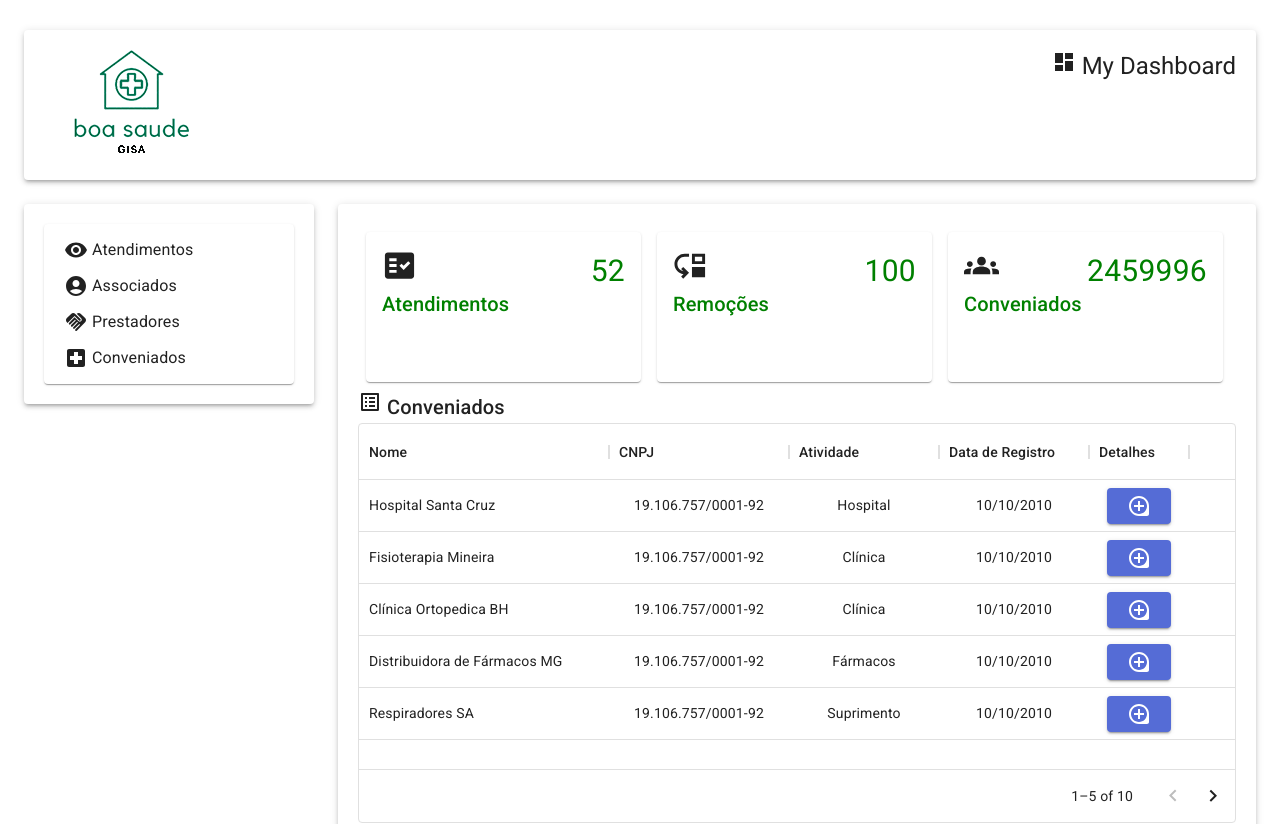
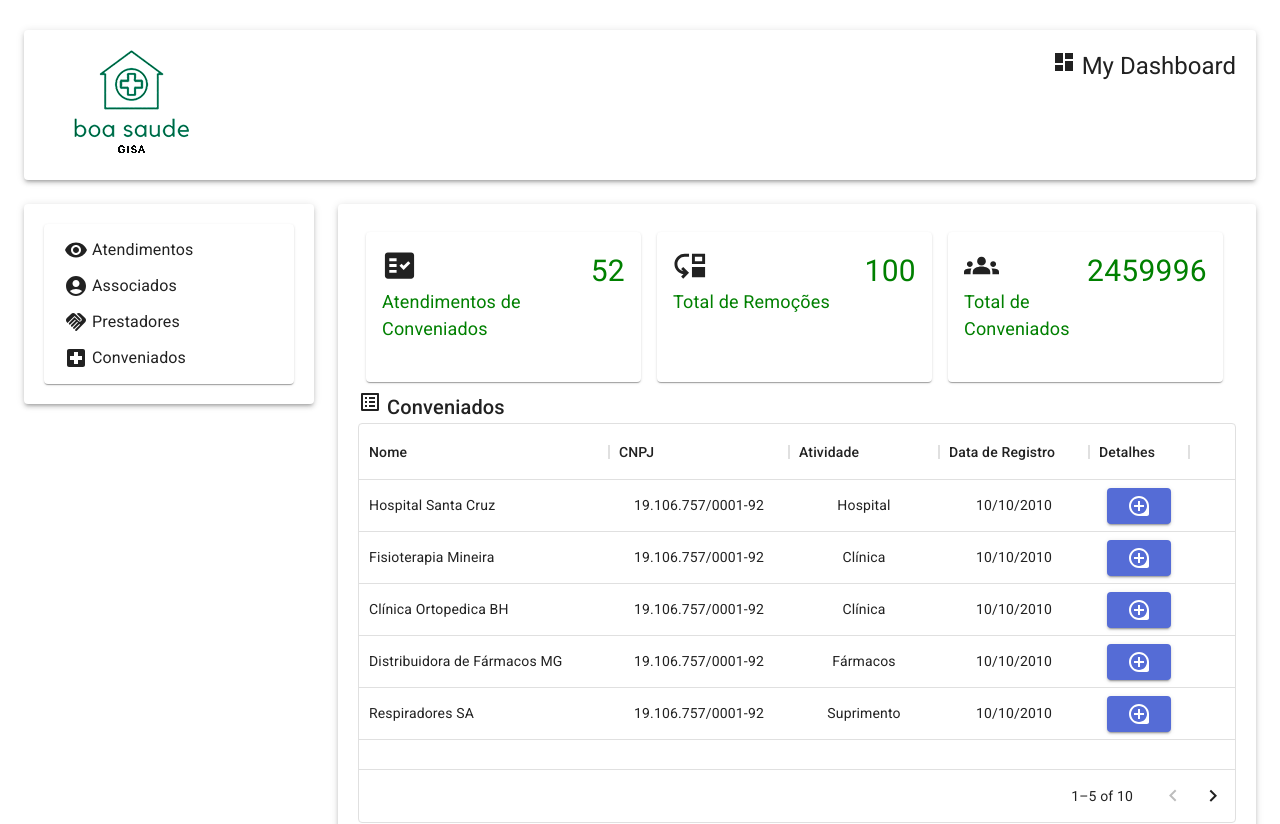
Before and after one commit to andrealoisio/tcc-draft, a React (Create React App) app in the folder apps/gisa-ui/: page /form in a window 1280 px wide. Shown: the top 824 px of the page. Built offline with nearby package versions, Linux system fonts and the light colour scheme.

Commit message:
Ajuste em Cards

```diff
--- a/apps/gisa-ui/src/components/Conveniados/AtendimentosCard.js
+++ b/apps/gisa-ui/src/components/Conveniados/AtendimentosCard.js
@@ -6,14 +6,14 @@ import FactCheckIcon from '@mui/icons-material/FactCheck';
 
 export default function BasicCard() {
   return (
-    <Card sx={{ minWidth: 275,margin: 1, height: 150 }}>
+    <Card sx={{ minWidth: 275,margin: 1, height: 150, maxWidth: 275 }}>
       <CardContent>
         <FactCheckIcon  fontSize="large" />
         <Typography sx={{ mb: 1.5, float: "right", fontSize: 30}} color="green">
           52
         </Typography>
-        <Typography variant="h6" component="div" color="green">
-          Atendimentos
+        <Typography sx={{ mb: 1.5, fontSize: 18}} color="green">
+          Atendimentos de Conveniados
         </Typography>
       </CardContent>
     </Card>
--- a/apps/gisa-ui/src/components/Conveniados/RemocaoCards.js
+++ b/apps/gisa-ui/src/components/Conveniados/RemocaoCards.js
@@ -6,14 +6,14 @@ import MoveDownIcon from '@mui/icons-material/MoveDown';
 
 export default function BasicCard() {
   return (
-    <Card sx={{ minWidth: 275,margin: 1, height: 150 }}>
+    <Card sx={{ minWidth: 275,margin: 1, height: 150, maxWidth: 275 }}>
       <CardContent>
         <MoveDownIcon  fontSize="large" />
         <Typography sx={{ mb: 1.5, float: "right", fontSize: 30}} color="green">
           100
         </Typography>
-        <Typography variant="h6" component="div" color="green">
-          Remoções
+        <Typography sx={{ mb: 1.5, fontSize: 18}} color="green">
+          Total de Remoções
         </Typography>
       </CardContent>
     </Card>
--- a/apps/gisa-ui/src/components/Conveniados/TotalConveniadoCard.js
+++ b/apps/gisa-ui/src/components/Conveniados/TotalConveniadoCard.js
@@ -6,14 +6,14 @@ import GroupsIcon from '@mui/icons-material/Groups';
 
 export default function BasicCard() {
   return (
-    <Card sx={{ minWidth: 275,margin: 1, height: 150 }}>
+    <Card sx={{ minWidth: 275,margin: 1, height: 150, maxWidth: 275 }}>
       <CardContent>
         <GroupsIcon  fontSize="large" />
         <Typography sx={{ mb: 1.5, float: "right", fontSize: 30}} color="green">
           2459996
         </Typography>
-        <Typography variant="h6" component="div" color="green">
-          Conveniados
+        <Typography sx={{ mb: 1.5, fontSize: 18}} color="green">
+          Total de Conveniados
         </Typography>
       </CardContent>
     </Card>
```
